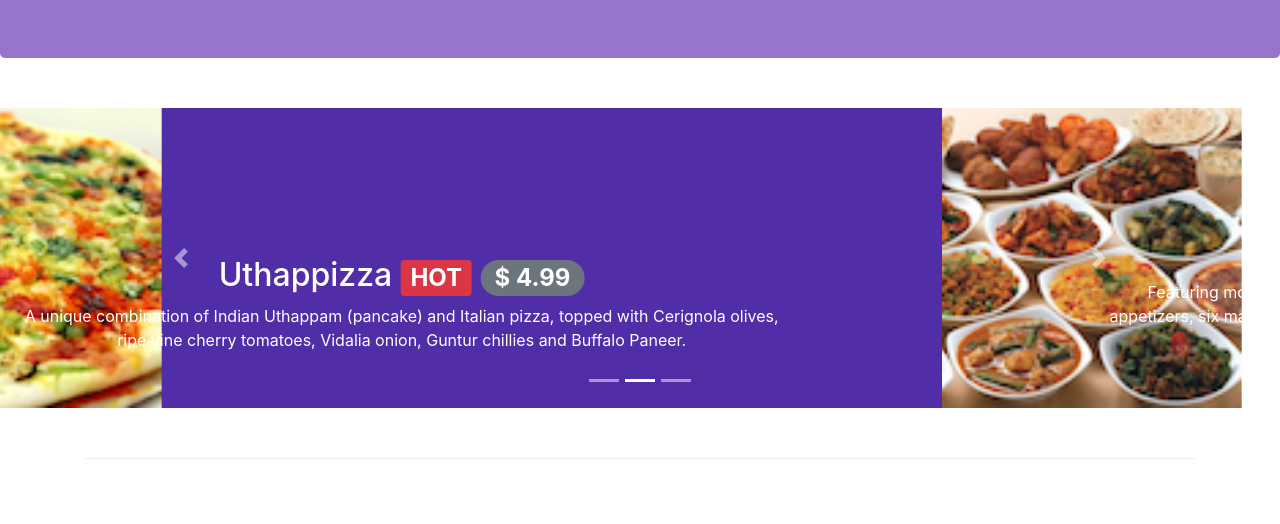
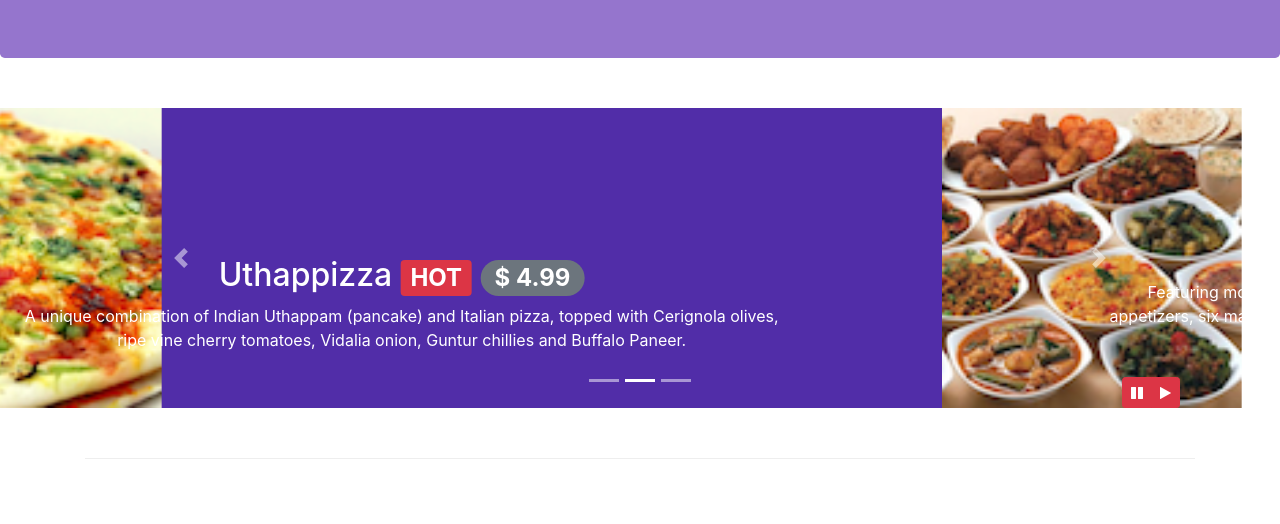
Before and after one commit to Sandino204/Restaurant-conFusion-template, a website: page index.html in a window 1280 px wide. Shown: the part 276-800 px from the top of the page. Drawn offline with nearby package versions, Linux system fonts and the light colour scheme.

Commit message:
bootstrapJQuery

```diff
--- a/css/styles.css
+++ b/css/styles.css
@@ -65,3 +65,9 @@ body{
     left: 0;
     min-height: 300px;
 }
+
+#carouselButton{
+    right: 0;
+    position: absolute;
+    bottom: 0px;
+}
--- a/index.html
+++ b/index.html
@@ -140,7 +140,14 @@
                     <a href="#mycarousel" class="carousel-control-next" role="button" data-slide="next">
                         <span class="carousel-control-next-icon"></span>
                     </a>
-
+                    <div class="btn-group " id="carouselButton">
+                        <button class="btn btn-danger btn-sm" id="carousel-pause">
+                            <span class="fa fa-pause"></span>
+                        </button>
+                        <button class="btn btn-danger btn-sm" id="carousel-play">
+                            <span class="fa fa-play"></span>
+                        </button>
+                    </div>
                 </div>
             </div>
         </div>
@@ -354,6 +361,17 @@
  <script src="node_modules/jquery/dist/jquery.slim.min.js"></script>
  <script src="node_modules/popper.js/dist/umd/popper.min.js"></script>
  <script src="node_modules/bootstrap/dist/js/bootstrap.min.js"></script>
+ <script>
+    $(document).ready(function(){
+        $('#mycarousel').carousel({interval: 2000})
+        $('#carousel-pause').click(function(){
+            $('#mycarousel').carousel('pause')
+        })
+        $('#carousel-play').click(function(){
+            $('#mycarousel').carousel('cycle')
+        })
+    })
+</script>
 </body>
 
 </html>
```
